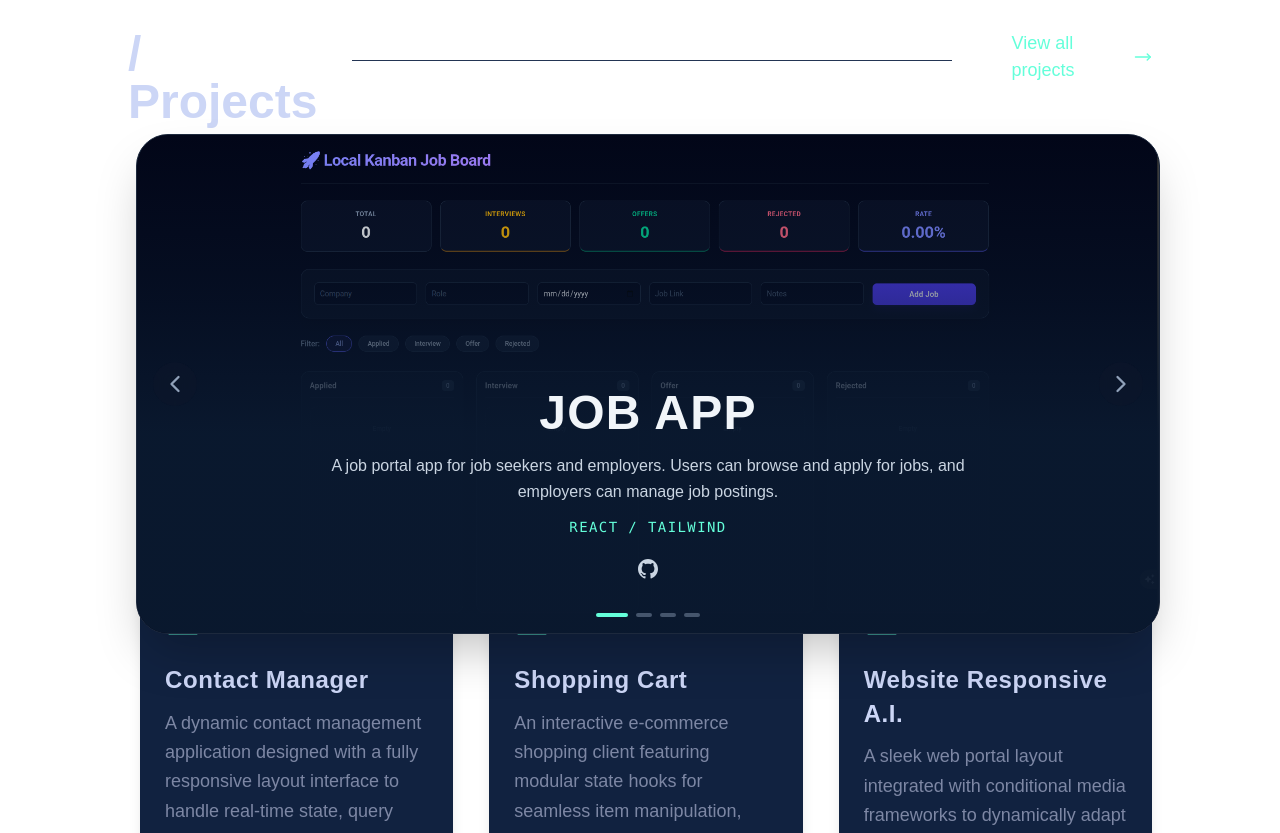
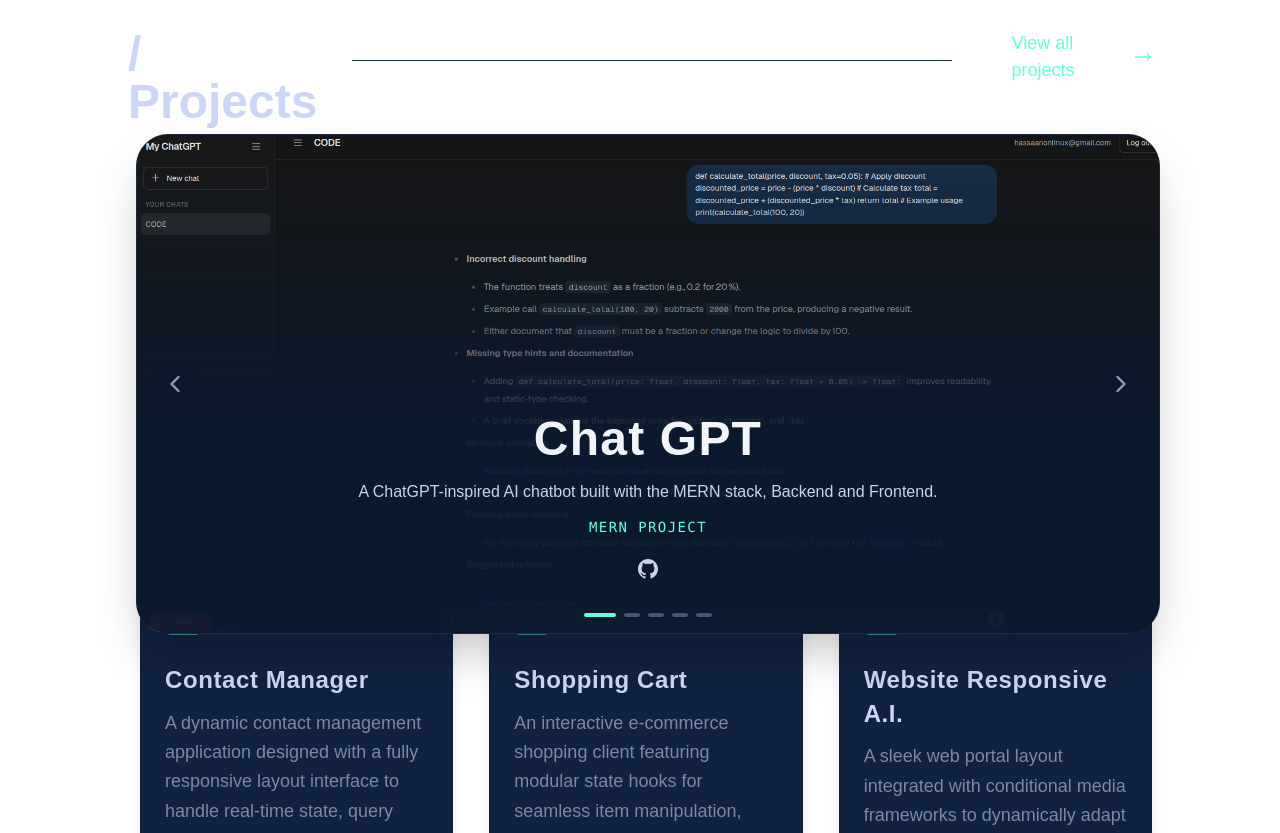
Before and after one commit to hassaanonlinux-sudo/Personal-Portfolio, a Next.js app: page / in a window 1280 px wide. Shown: the part 1540-2373 px from the top of the page. Built offline with nearby package versions, Linux system fonts and the light colour scheme; a web font is replaced by a local one.

Commit message:
caht gpt project add

```diff
--- a/components/AboutSection.tsx
+++ b/components/AboutSection.tsx
@@ -46,9 +46,9 @@ export default function AboutSection() {
             <span className="font-bold text-hover">Full Stack Developer</span>{" "}
             with amazing skills and experience. I help you build a product,
             feature or website. Look through some of my work and experience.
-            <div className="pt-3 text-(--text-color2)  md:text-lg font-bold  ">
+            <p className="pt-3 text-(--text-color2)  md:text-lg font-bold  ">
               Loyalty is a two way street, if I am asking for it from you, then you are getting it from me {" "}
-            </div>
+            </p>
           </p>
 
         </div>
--- a/components/ImagesSlider.tsx
+++ b/components/ImagesSlider.tsx
@@ -5,6 +5,22 @@ import { ChevronLeft, ChevronRight, ExternalLink } from "lucide-react";
 import { RiGithubFill, RiFolder3Line } from "@remixicon/react";
 
 const projects = [
+  {
+    title: "Chat GPT",
+    description: "A ChatGPT-inspired AI chatbot built with the MERN stack, Backend and Frontend.",
+    tech: "MERN PROJECT",
+    image: "/Images/chatgpt.png",
+    githubUrl: "https://github.com/hassaanonlinux-sudo/Chat-GPT",
+    liveUrl: "#",
+  },
+  {
+    title: "SPACE X UI/UX CLONE",
+    description: "A UI/UX clone of SpaceX website.",
+    tech: "REACT / TAILWIND",
+    image: "/Images/SPACEX.png",
+    githubUrl: "https://github.com/hassaanonlinux-sudo/Space-x",
+    liveUrl: "#",
+  },
   {
     title: "JOB  APP ",
     description: "A job portal app for job seekers and employers. Users can browse and apply for jobs, and employers can manage job postings.",
@@ -29,14 +45,7 @@ const projects = [
     githubUrl: "https://github.com/hassaanonlinux-sudo/E-Commerce-Admin-Panel",
     liveUrl: "#",
   },
-  {
-    title: "SPACE X UI/UX CLONE",
-    description: "A UI/UX clone of SpaceX website.",
-    tech: "REACT / TAILWIND",
-    image: "/Images/SPACEX.png",
-    githubUrl: "https://github.com/hassaanonlinux-sudo/Space-x",
-    liveUrl: "#",
-  }
+
 ];
 
 export default function ProjectSlider() {
```
Also changed, not shown: public/Images/chatgpt.png (added).
